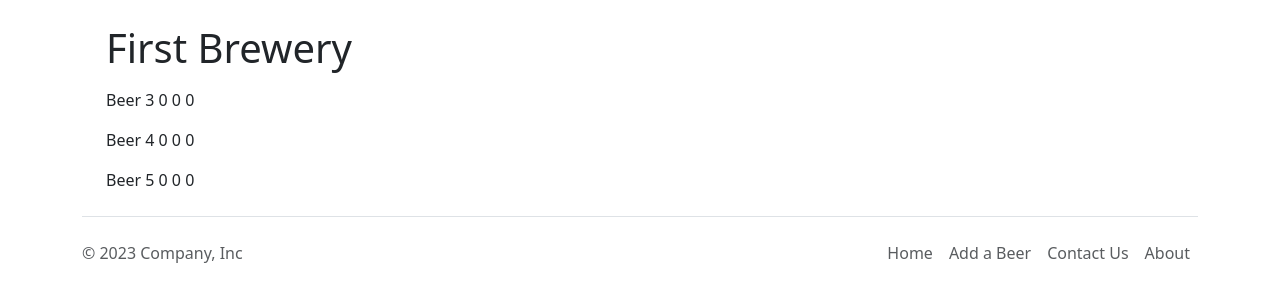
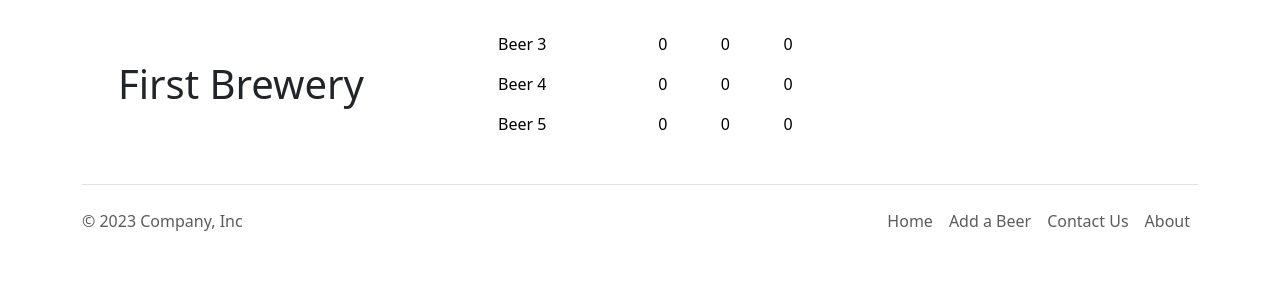
Before and after one commit to joekawa/beerrecs, a Django app: page /brewery/1 in a window 1280 px wide. Shown: the part 56-358 px from the top of the page. Run offline with Django 4.2, Linux system fonts and the light colour scheme; data comes from the database, SQL or seed files in the repository.

Commit message:
added grid to brewery and table in right grid

```diff
--- a/main/templates/brewery.html
+++ b/main/templates/brewery.html
@@ -1,9 +1,26 @@
 {% extends 'base.html' %}
 {% block content %}
-<h1>{{ brewery.name }}</h1>
+
+<div class="container">
+  <div class="row align-items-center">
+    <div class="col">
+      <h1>{{ brewery.name }}</h1>
     <p>{{ beer.description }}</p>
-    {% for b in beers %}
-    <p>{{ b.name }} {{ b.upvote_count }} {{ b.downvote_count }}
-      {{ b.favorite_count }}</p>
-    {% endfor %}
+    </div>
+    <div class="col">
+<table class='table table-borderless'>
+      {% for b in beers %}
+<tr>
+     <td>{{ b.name }} </td>
+     <td>{{ b.upvote_count }}</td>
+     <td>{{ b.downvote_count }}</td>
+      <td>{{ b.favorite_count }}</td>
+</tr>
+      {% endfor %}
+     </table>
+            </div>
+    </div>
+  </div>
+
+
 {% endblock %}
```
